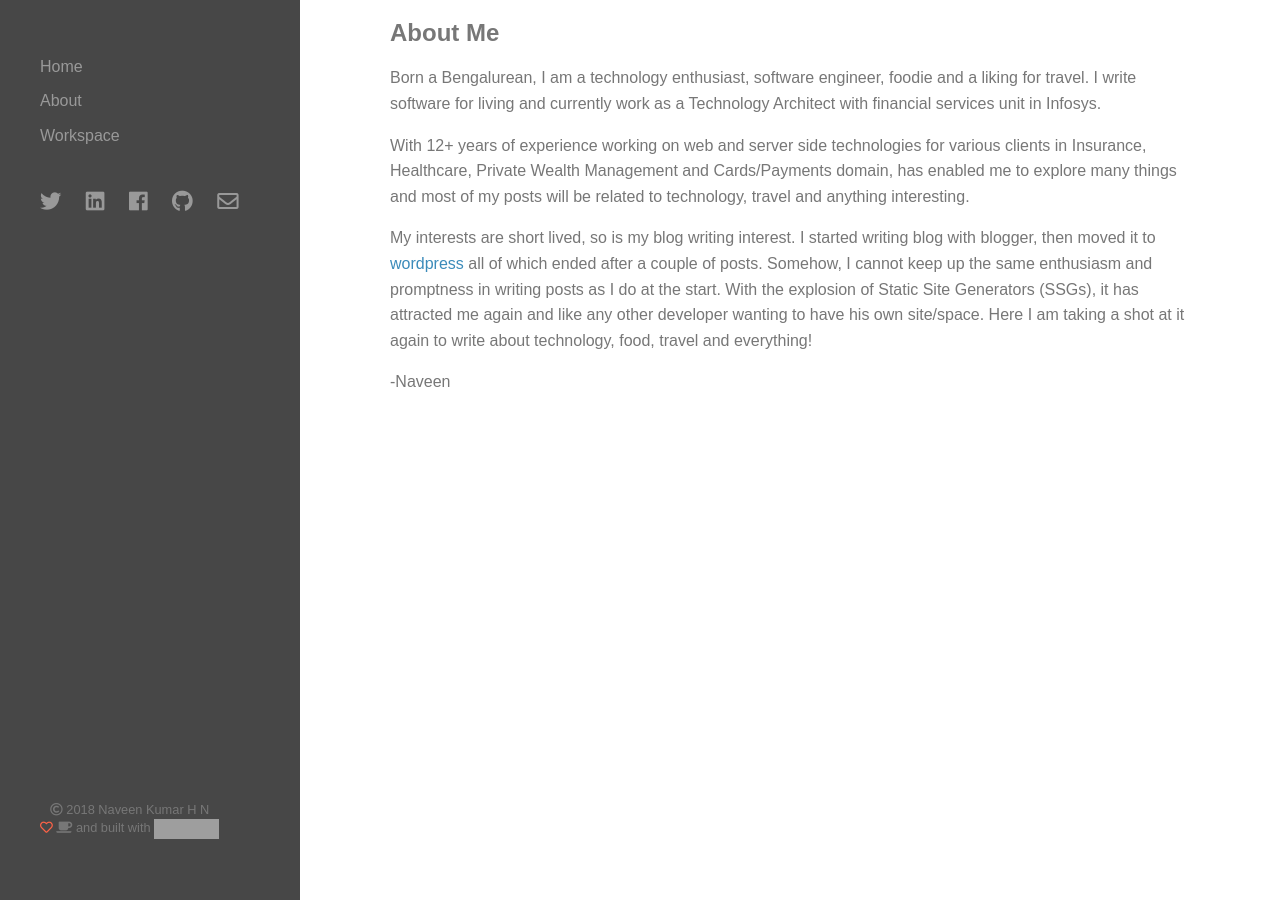
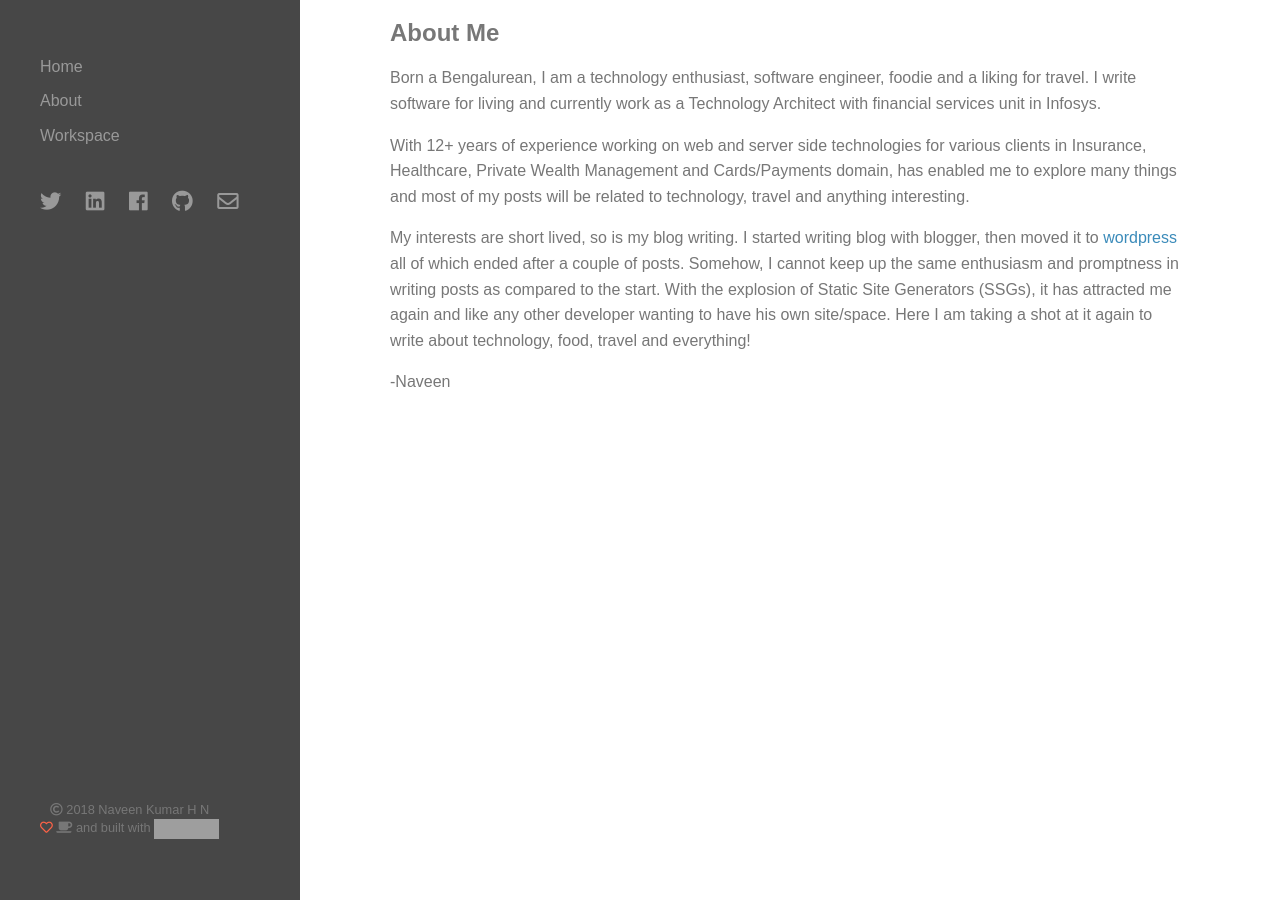
Before and after one commit to naveenhn/naveenhn.github.io, a Jekyll site: the page built from _pages/about.md, in a window 1280 px wide. Built offline with Jekyll 4.4.1, drawn with Linux system fonts in a browser that asks for light colours; nearby versions of some CDN libraries; grey boxes are pictures that could not be loaded.

Commit message:
Spell check

```diff
--- a/_pages/about.md
+++ b/_pages/about.md
@@ -8,6 +8,6 @@ Born a Bengalurean, I am a technology enthusiast, software engineer, foodie and
 
 With 12+ years of experience working on web and server side technologies for various clients in Insurance, Healthcare, Private Wealth Management and Cards/Payments domain, has enabled me to explore many things and most of my posts will be related to technology, travel and anything interesting.
 
-My interests are short lived, so is my blog writing interest. I started writing blog with blogger, then moved it to [wordpress](https://codecafe.wordpress.com/) all of which ended after a couple of posts. Somehow, I cannot keep up the same enthusiasm and promptness in writing posts as I do at the start. With the explosion of Static Site Generators (SSGs), it has attracted me again and like any other developer wanting to have his own site/space. Here I am taking a shot at it again to write about technology, food, travel and everything!
+My interests are short lived, so is my blog writing. I started writing blog with blogger, then moved it to [wordpress](https://codecafe.wordpress.com/) all of which ended after a couple of posts. Somehow, I cannot keep up the same enthusiasm and promptness in writing posts as compared to the start. With the explosion of Static Site Generators (SSGs), it has attracted me again and like any other developer wanting to have his own site/space. Here I am taking a shot at it again to write about technology, food, travel and everything!
 
 -Naveen
```
